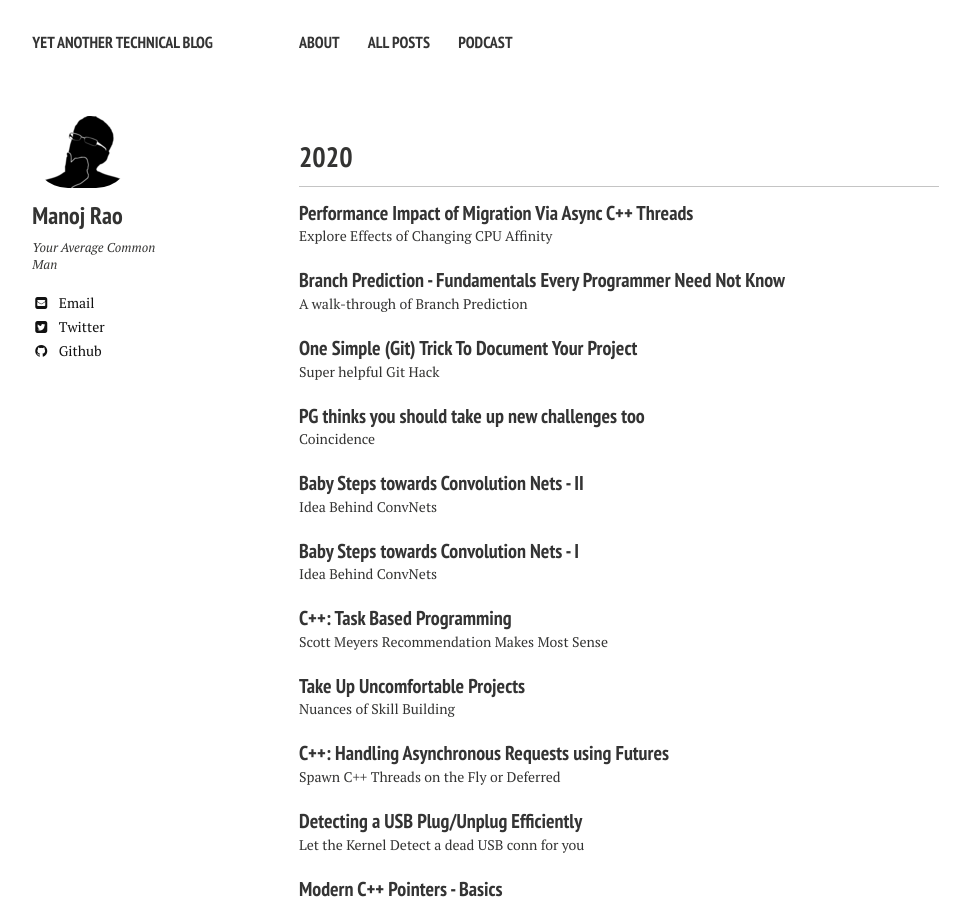
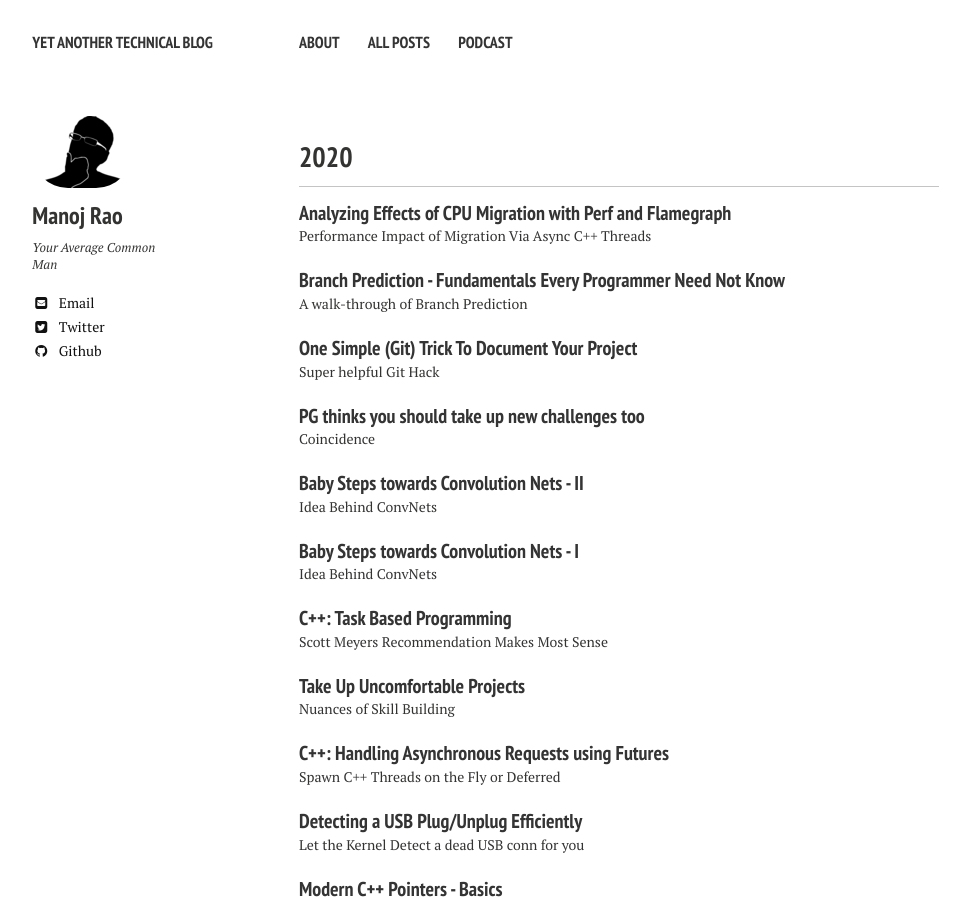
Before and after one commit to mycpuorg/mycpuorg.github.io, a Jekyll site: the page built from index.md, in a window 1280 px wide and 900 px high. Shown: the whole window, without its empty margins (21-991 px from the left). Built offline with Jekyll 4.4.1, drawn with Linux system fonts in a browser that asks for light colours; nearby versions of some CDN libraries; comment, search, counter and statistics services are not loaded.

Commit message:
Change Title and move note to the end

````diff
--- a/_posts/2020-02-02-task-migrations-c++.md
+++ b/_posts/2020-02-02-task-migrations-c++.md
@@ -1,7 +1,7 @@
 ---
 layout: post
-title: "Performance Impact of Migration Via Async C++ Threads"
-excerpt: "Explore Effects of Changing CPU Affinity"
+title: "Analyzing Effects of CPU Migration with Perf and Flamegraph"
+excerpt: "Performance Impact of Migration Via Async C++ Threads"
 tags: [Linux, Code, C++, BPF, eBPF, BCC, tracing, LLVM, Task, Migration, Scheduler]
 comments: true
 ---
@@ -152,11 +152,6 @@ Cache``, ``512kB of L2 Cache``, and ``8MB of L3 Cache``.
 ![Stats Overview](/images/task_migration_stats.png)
 
 ## Overall Performance Statistics:
-```
-These blogs are purposely kept short while I try to give as much info for
-the reader to be informed the reader is expected to discern the data for
-themselves.
-```
  Performance counter stats for './mtm 1000'
 
 ```
@@ -203,3 +198,9 @@ small when comapred to the delays caused by Cache Misses.  Hardware Concurrency
 does not always mean you should take a loss on the spatial and temporal locality
 side of things. Hardware Concurrency does imply that you can run separate
 threads of execution while benefiting from cached data Hits.
+
+```
+These posts are purposely kept short while I try to give as much info for
+the reader to be informed the reader is expected to discern the data for
+themselves.
+```
````
